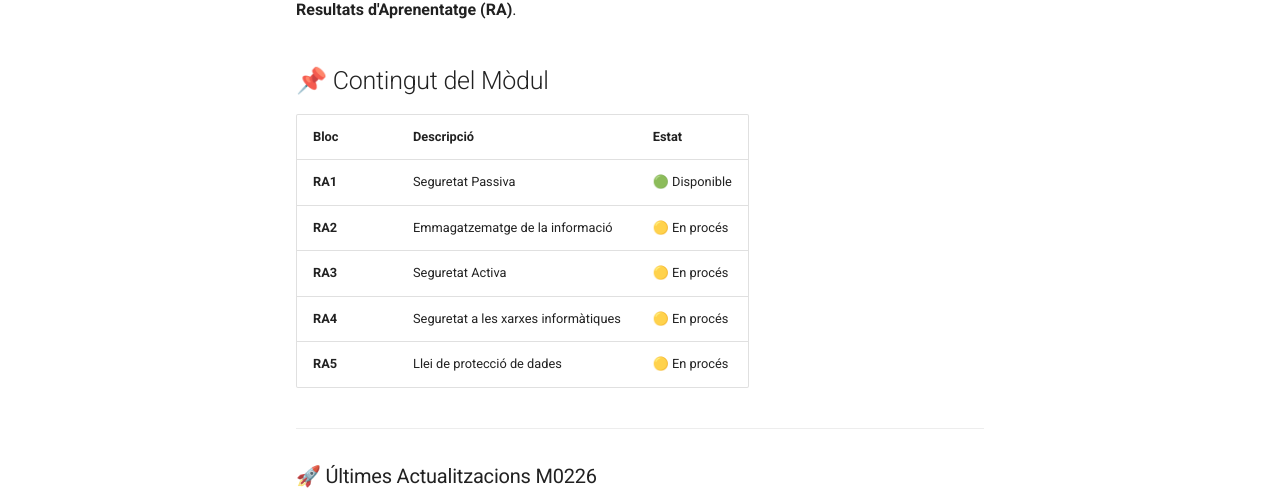
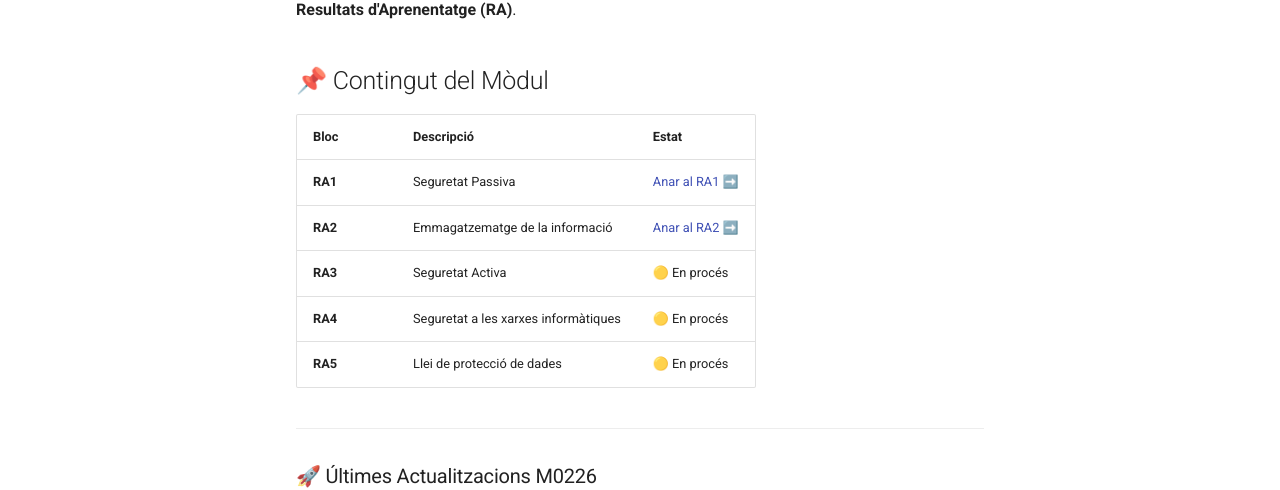
Before and after one commit to lmontesi365/m0226SI, an MkDocs documentation site: the page built from docs/index.md, in a window 1280 px wide. Shown: the part 208-698 px from the top of the page. Built offline with MkDocs 1.6.1 and Material for MkDocs 9.7.7, drawn with Linux system fonts in a browser that asks for light colours.

Commit message:
Update links and statuses in module content

```diff
--- a/docs/index.md
+++ b/docs/index.md
@@ -6,8 +6,8 @@ Benvinguts al web d'apunts del mòdul. Aquí trobareu tota la informació organi
 
 | Bloc | Descripció | Estat |
 | :--- | :--- | :--- |
-| **RA1** | Seguretat Passiva | 🟢 Disponible |
-| **RA2** | Emmagatzematge de la informació | 🟡 En procés |
+| **RA1** | Seguretat Passiva | [Anar al RA1 ➡️](./ra1/conceptos.md) |🟢 Disponible |
+| **RA2** | Emmagatzematge de la informació | [Anar al RA2 ➡️](./ra2/cripto.md) | | 🟡 En procés |
 | **RA3** | Seguretat Activa | 🟡 En procés |
 | **RA4** | Seguretat a les xarxes informàtiques | 🟡 En procés |
 | **RA5** | Llei de protecció de dades | 🟡 En procés |
```
